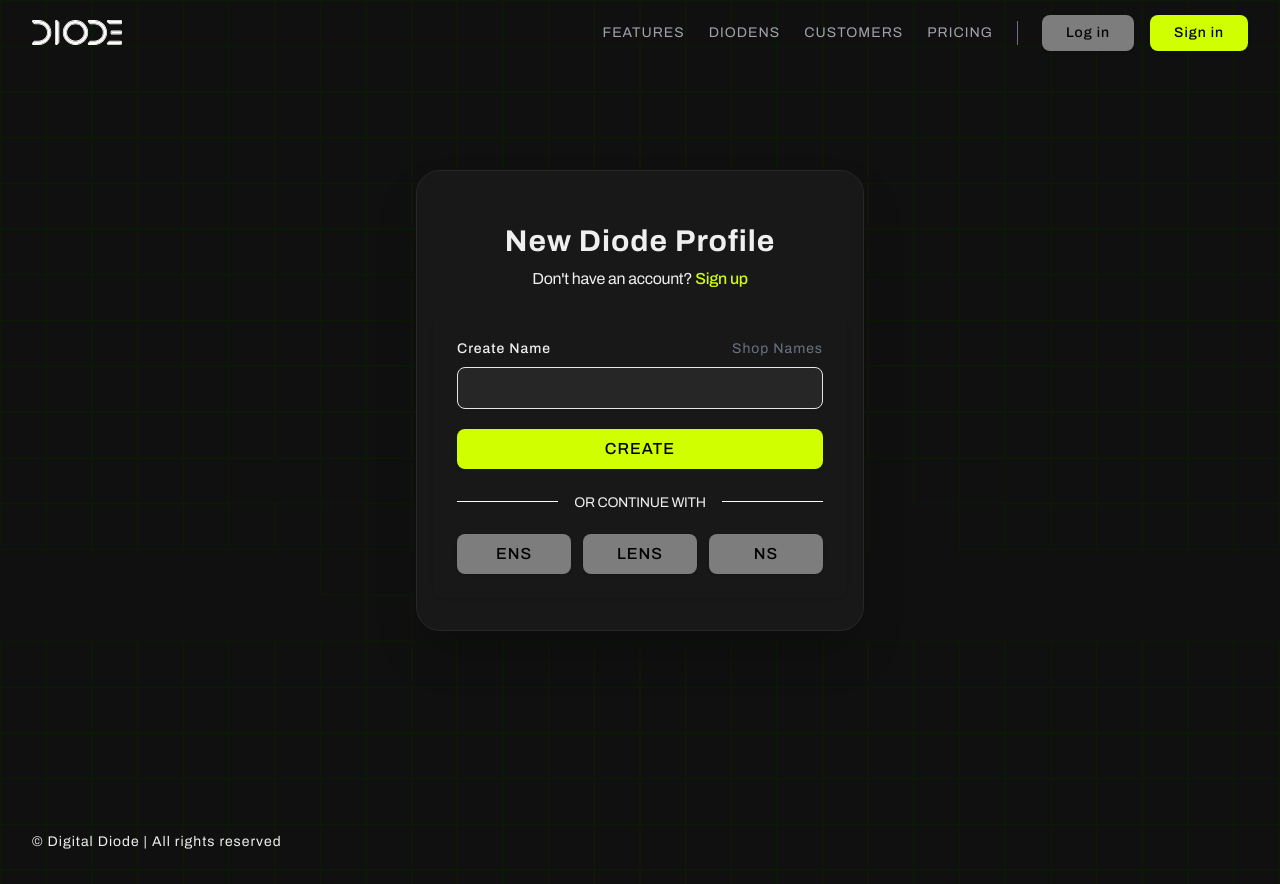
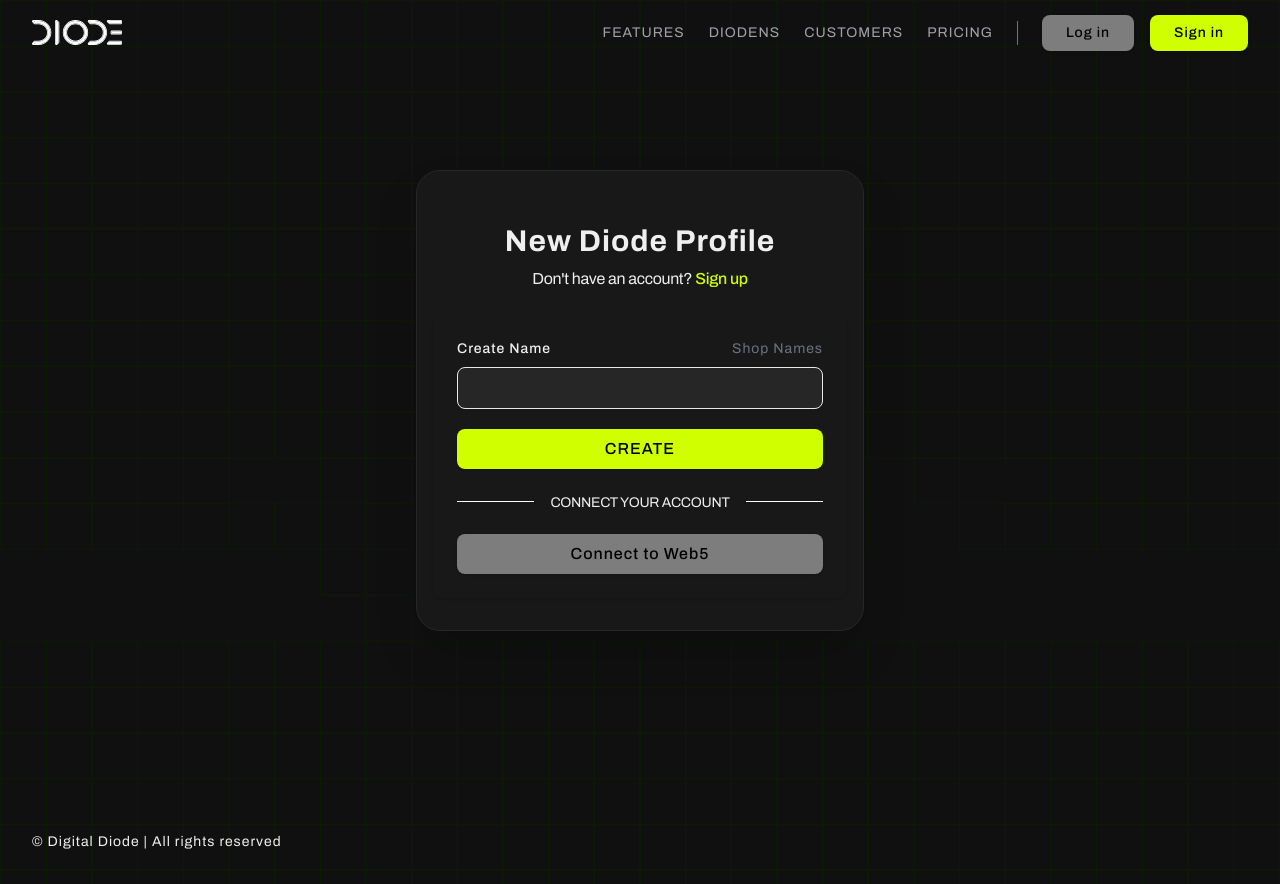
Before and after one commit to raldblox/web5-diode, a Next.js app: page /create in a window 1280 px wide. Built offline with nearby package versions, Linux system fonts and the light colour scheme.

Commit message:
integrate web5

```diff
--- a/next.config.js
+++ b/next.config.js
@@ -1,4 +1,33 @@
-/** @type {import('next').NextConfig} */
-const nextConfig = {}
+const webpack = require('webpack');
 
-module.exports = nextConfig
+const nextConfig = {
+    reactStrictMode: true,
+    experimental: {
+        webpackBuildWorker: true,
+    },
+
+    webpack: (config, { isServer }) => {
+        if (!isServer) {
+            config.resolve.fallback = {
+                ...config.resolve.fallback,
+                stream: require.resolve('stream-browserify'),
+                crypto: require.resolve('crypto-browserify'),
+            };
+
+            config.plugins.push(
+                new webpack.ProvidePlugin({
+                    process: 'process/browser',
+                }),
+                new webpack.NormalModuleReplacementPlugin(
+                    /node:crypto/,
+                    (resource) => {
+                        resource.request = resource.request.replace(/^node:/, '');
+                    }
+                )
+            );
+        }
+        return config;
+    },
+};
+
+module.exports = nextConfig;
--- a/package.json
+++ b/package.json
@@ -10,10 +10,13 @@
   },
   "dependencies": {
     "@web5/api": "^0.8.2",
+    "crypto-browserify": "^3.12.0",
     "ethers": "^6.8.1",
     "next": "14.0.3",
+    "process": "^0.11.10",
     "react": "^18",
-    "react-dom": "^18"
+    "react-dom": "^18",
+    "stream-browserify": "^3.0.0"
   },
   "devDependencies": {
     "autoprefixer": "^10.0.1",
--- a/src/app/layout.js
+++ b/src/app/layout.js
@@ -2,6 +2,7 @@
 import './globals.css'
 import Navigation from '@/components/Navigation'
 import Footer from '@/components/Footer'
+import { ContextManager } from '@/providers/ContextManager'
 
 const archivo = Archivo({ subsets: ['latin'] })
 
@@ -14,9 +15,11 @@
   return (
     <html lang="en">
       <body className={archivo.className}>
-        <Navigation />
-        {children}
-        <Footer />
+        <ContextManager>
+          <Navigation />
+          {children}
+          <Footer />
+        </ContextManager>
       </body>
     </html>
   )
--- a/src/components/forms/SignIn.js
+++ b/src/components/forms/SignIn.js
@@ -1,6 +1,14 @@
+"use client"
+
+import { Web5 } from "@web5/api";
 import Link from "next/link"
+import { useContext, useEffect } from "react";
+import ConnectWeb5 from "../utils/ConnectWeb5";
+import { Context } from "@/providers/ContextManager";
+import SpecialLink from "../utils/SpecialLink";
 
 export default ({ name }) => {
+    const { userDid } = useContext(Context);
 
     return (
         <main className="flex w-full flex-col items-center justify-center p-4 md:px-68 md:py-8 border shadow-2xl border-zinc-800 bg-[#181818] rounded-3xl">
@@ -29,6 +37,7 @@
                                 className="w-full bg-[#262626] px-3 py-2 mt-2 border rounded-lg shadow-sm outline-none focus:border-[green]"
                             />
                         </div>
+
                         <button
                             className="w-full px-4 py-2 font-medium xbtn"
                         >
@@ -37,21 +46,16 @@
                     </form>
                     <div className="relative">
                         <span className="block w-full h-px bg-white"></span>
-                        <p className="absolute inset-x-0 inline-block px-4 mx-auto text-sm w-fit bg-[#181818] -top-2 uppercase">Or continue with</p>
+                        <p className="absolute inset-x-0 inline-block px-4 mx-auto text-sm w-fit bg-[#181818] -top-2 uppercase">
+                            {userDid ? "Connected to Web5" : "CONNECT YOUR ACCOUNT"}
+                        </p>
                     </div>
-                    <div className="grid grid-cols-3 gap-x-3">
-                        <button className="flex items-center justify-center py-2 btn">
-                            ENS
-                        </button>
-                        <button className="flex items-center justify-center py-2 btn">
-                            LENS
-                        </button>
-                        <button className="flex items-center justify-center py-2 btn">
-                            NS
-                        </button>
+                    <div className="grid">
+                        <ConnectWeb5 />
                     </div>
                 </div>
             </div>
+
         </main>
     )
 }
--- /dev/null
+++ b/src/components/utils/ConnectWeb5.js
@@ -0,0 +1,27 @@
+"use client"
+
+import { Context } from '@/providers/ContextManager';
+import React, { useContext } from 'react'
+import SpecialLink from './SpecialLink';
+
+const ConnectWeb5 = () => {
+    const { web5, setWeb5, userDid, connectAccount, connecting, setConnecting, disconnectAccount } = useContext(Context);
+
+    return (
+        <div className='flex'>
+            {userDid ?
+                <div className='flex flex-col items-center justify-between w-full gap-2 md:gap-4 md:flex-row'>
+                    <div className='w-full'>
+                        <SpecialLink title="WEB5" desc={`${userDid.slice(0, 10)}...${userDid.slice(-8)}`} />
+                    </div>
+                    <button onClick={disconnectAccount} className='text-xs uppercase hover:text-red-500'>
+                        Disconnect
+                    </button>
+                </div> :
+                <button onClick={connectAccount} className='w-full px-4 py-2 btn'>Connect to Web5</button>
+            }
+        </div>
+    )
+}
+
+export default ConnectWeb5
--- a/src/components/utils/SpecialLink.js
+++ b/src/components/utils/SpecialLink.js
@@ -1,13 +1,13 @@
 import React from 'react'
 
-const SpecialLink = () => {
+const SpecialLink = ({ title, desc }) => {
     return (
-        <a href="" className='inline-flex gap-x-6 items-center rounded-full p-1 pr-6 border text-sm font-medium duration-150 hover:bg-white'>
-            <span className='inline-block rounded-full px-3 py-1 bg-indigo-600 text-white'>
-                News
+        <a href="" className='inline-flex items-center w-full p-1 pr-2 text-sm font-medium duration-150 border rounded-full border-zinc-700 gap-x-2 hover:bg-zinc-800'>
+            <span className='inline-block px-3 py-1 text-black rounded-full bg-[#d0ff00]'>
+                {title}
             </span>
-            <p className='flex items-center'>
-                Read the launch post from here
+            <p className='flex items-center '>
+                {desc}
                 <svg xmlns="http://www.w3.org/2000/svg" viewBox="0 0 20 20" fill="currentColor" className="w-5 h-5">
                     <path fillRule="evenodd" d="M7.21 14.77a.75.75 0 01.02-1.06L11.168 10 7.23 6.29a.75.75 0 111.04-1.08l4.5 4.25a.75.75 0 010 1.08l-4.5 4.25a.75.75 0 01-1.06-.02z" clipRule="evenodd" />
                 </svg>
--- /dev/null
+++ b/src/providers/ContextManager.js
@@ -0,0 +1,63 @@
+"use client"
+
+import { Web5 } from "@web5/api/browser";
+import React, { createContext, useEffect, useState } from "react";
+
+export const Context = createContext();
+
+export const ContextManager = (props) => {
+    const [web5, setWeb5] = useState(null);
+    const [userDid, setUserDid] = useState("");
+
+    const [connecting, setConnecting] = useState(false);
+
+    const connectAccount = async () => {
+        setConnecting(true);
+        console.log("Connecting...")
+        const { web5, did } = await Web5.connect();
+        console.log("web5: ", web5);
+        console.log("did: ", did);
+        setWeb5(web5);
+        setUserDid(did);
+
+        // Store the timestamp of the last connection in localStorage
+        const timestamp = new Date().getTime();
+        localStorage.setItem("lastConnectionTimestamp", timestamp);
+        setConnecting(false);
+    }
+
+    const disconnectAccount = async () => {
+        console.log("Disconnect")
+        setWeb5("");
+        setUserDid("");
+    }
+
+    useEffect(() => {
+        // Check if there's a stored timestamp
+        const lastConnectionTimestamp = localStorage.getItem(
+            "lastConnectionTimestamp"
+        );
+
+        if (lastConnectionTimestamp) {
+            // Check if the last connection was more than 30 minutes ago
+            const thirtyMinutesInMillis = 30 * 60 * 1000;
+            const currentTime = new Date().getTime();
+            const timeSinceLastConnection = currentTime - lastConnectionTimestamp;
+
+            if (timeSinceLastConnection < thirtyMinutesInMillis) {
+                // Perform automatic connection if within 30 minutes after first connection
+                connectAccount();
+            }
+        }
+        return () => {
+            console.log("Getting account")
+            // connectAccount();
+        }
+    }, [])
+
+    const value = {
+        web5, setWeb5, userDid, setUserDid, connectAccount, connecting, setConnecting, disconnectAccount
+    };
+
+    return <Context.Provider value={value}>{props.children}</Context.Provider>;
+};
```
Also changed, not shown: src/providers/ContextProvider.js (deleted), 1 other file (tests, documents, lock files or other folders).
